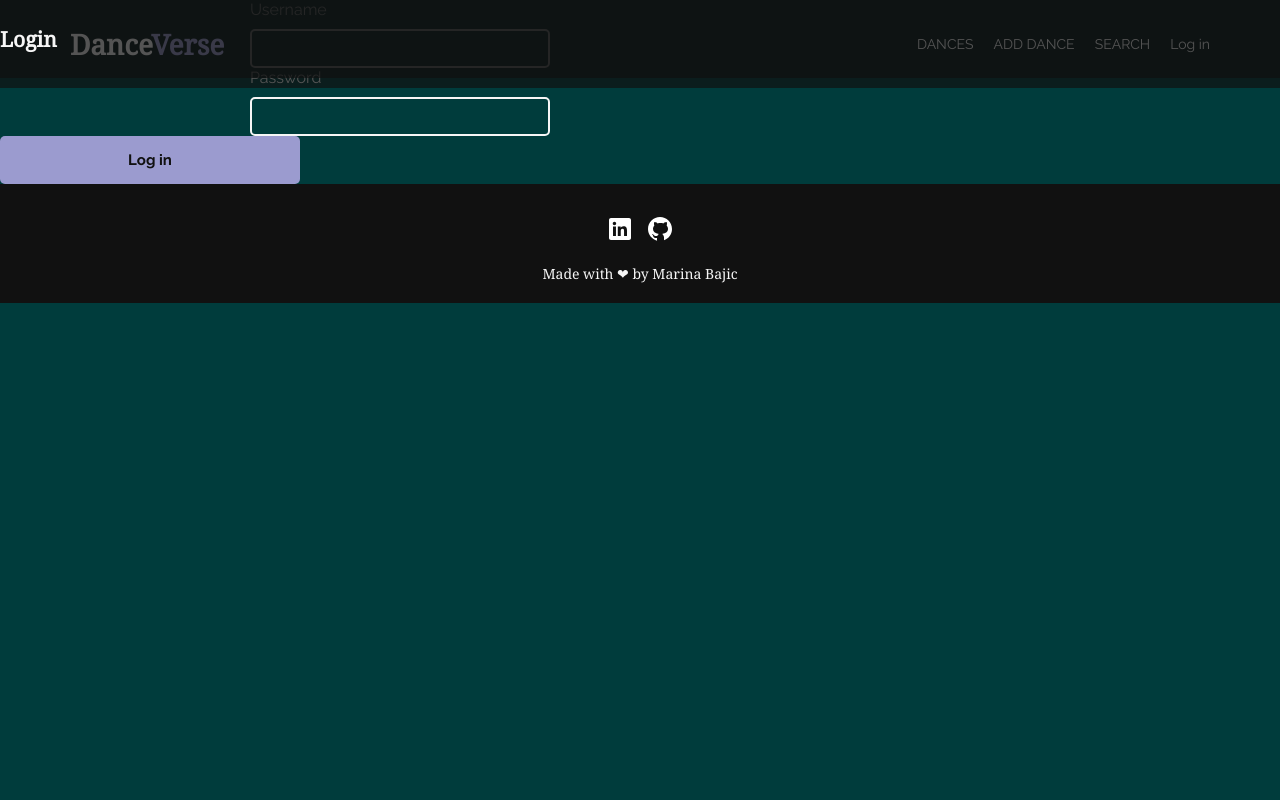
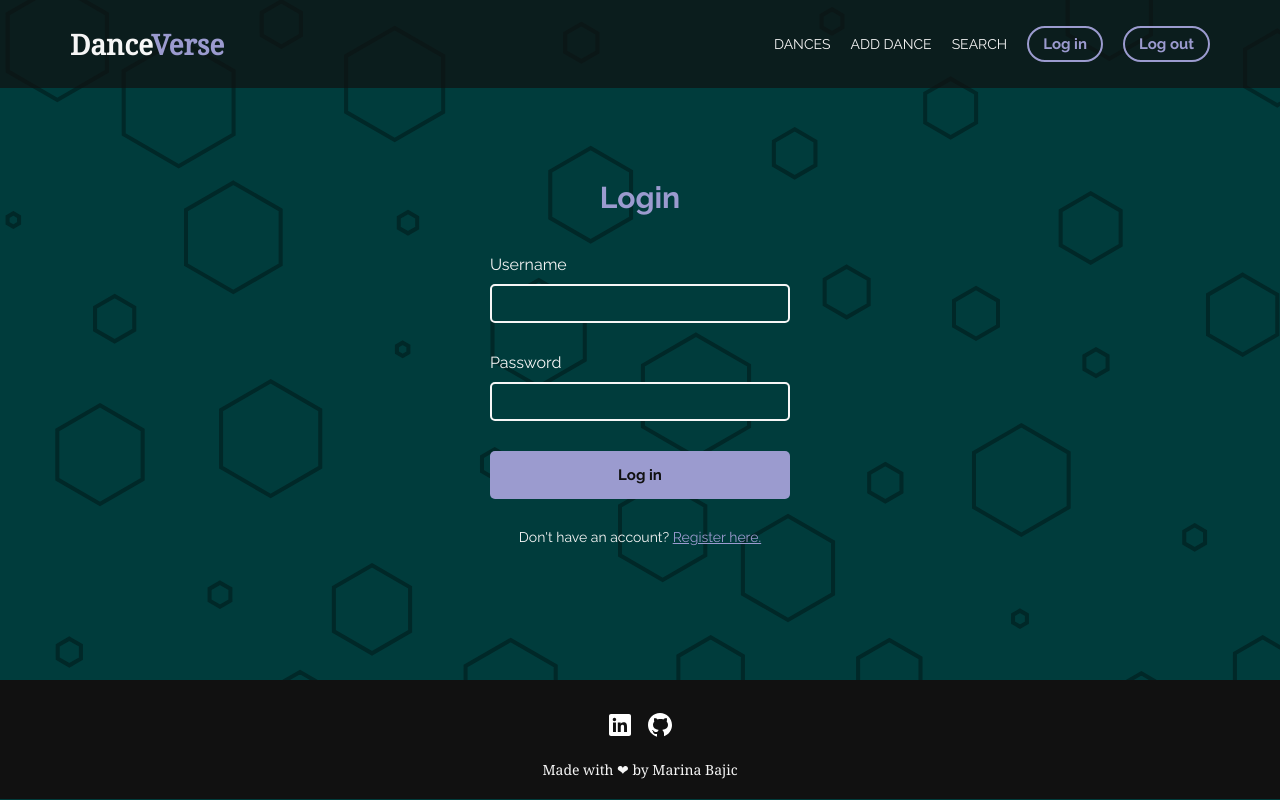
Before and after one commit to MarinaBajic/WP-DanceVerse, a PHP site: page /login.php in a window 1280 px wide. Run offline with PHP 8.4, Linux system fonts and the light colour scheme.

Commit message:
registration, login front

```diff
--- a/classes/Utils.php
+++ b/classes/Utils.php
@@ -1,4 +1,6 @@
 <?php
+
+session_start();
 
 require_once("database/Database.php");
 
@@ -32,6 +34,22 @@ class Utils
 			}
 		}
 		return null;
+	}
+
+	public function insertUser()
+	{
+		$message = "";
+		if (isset($_POST["register"])) {
+			$username = htmlspecialchars($_POST["username"]);
+			$password = password_hash(htmlspecialchars($_POST["password"]), PASSWORD_DEFAULT);
+			if ($this->db->insertUser($username, $password)) {
+				$message .= "Insert successful :D";
+			} else {
+				$message .= "Insert unsuccessful :(";
+			}
+			header('Location: ' . $_SERVER['PHP_SELF']);
+		}
+		return $message;
 	}
 
 	public function insertDance()
@@ -108,4 +126,22 @@ class Utils
 		return $base_class;
 	}
 
+	public function login() {
+		if (isset($_POST["login"])) {
+			if (!empty($_POST["username"]) && !empty($_POST["password"])) {
+				$_SESSION["username"] = htmlspecialchars($_POST["username"]);
+				$_SESSION["password"] = htmlspecialchars($_POST["password"]);
+
+				header("Location: index.php");
+			}
+		}
+	}
+
+	public function logout() {
+		if (isset($_POST["logout"])) {
+			session_destroy();
+			header("Location: index.php");
+		}
+	}
+
 }
--- a/css/_general.scss
+++ b/css/_general.scss
@@ -26,6 +26,7 @@ body {
 
 	&.heading--h2 {
 		font-size: 30px;
+		margin-bottom: 40px;
 	}
 }
 
--- a/css/components/_add-dance.scss
+++ b/css/components/_add-dance.scss
@@ -23,7 +23,10 @@
 	grid-template-columns: repeat(2, auto);
 	column-gap: 50px;
 	row-gap: 20px;
-	margin-top: 40px;
+
+	.form__btn {
+		align-self: flex-end;
+	}
 }
 
 .form__item {
@@ -66,7 +69,6 @@
 	border-radius: 5px;
 	padding: 15px;
 	justify-self: center;
-	align-self: flex-end;
 	cursor: pointer;
 
 	&:hover {
--- a/css/components/_header.scss
+++ b/css/components/_header.scss
@@ -25,6 +25,7 @@
 
 .nav {
 	display: flex;
+	align-items: center;
 	gap: 20px;
 
 	.nav__item {
@@ -37,3 +38,21 @@
 		}
 	}
 }
+
+.log-btn {
+	color: $accent;
+	text-decoration: none;
+	background-color: transparent;
+	font-family: Raleway, sans-serif;
+	font-size: 15px;
+	font-weight: bold;
+	border: 2px solid $accent;
+	border-radius: 50px;
+	padding: 7px 14px;
+
+	&:hover {
+		background-color: $accent;
+		color: $black;
+		cursor: pointer;
+	}
+}
--- a/css/components/_login.scss
+++ b/css/components/_login.scss
@@ -0,0 +1,36 @@
+.login {
+	min-height: calc(100dvh - 120px);
+	padding-block: 180px 100px;
+	background-image: url("../assets/polygon-scatter-haikei.svg");
+	background-repeat: no-repeat;
+	background-size: cover;
+}
+
+.login__form {
+	display: flex;
+	flex-direction: column;
+	gap: 30px;
+	align-items: center;
+	margin-inline: auto;
+	margin-bottom: 30px;
+}
+
+.login__footer {
+	font-family: Raleway, sans-serif;
+	display: block;
+	width: fit-content;
+	margin-inline: auto;
+
+	a {
+		color: $accent;
+
+		&:hover {
+			color: $light;
+		}
+	}
+}
+
+.register {
+	background-color: $darker;
+	padding-block: 80px;
+}
--- a/css/style.css
+++ b/css/style.css
@@ -87,6 +87,7 @@ body {
 }
 .heading.heading--h2 {
   font-size: 30px;
+  margin-bottom: 40px;
 }
 
 .message {
@@ -120,6 +121,7 @@ body {
 
 .nav {
   display: flex;
+  align-items: center;
   gap: 20px;
 }
 .nav .nav__item {
@@ -129,6 +131,23 @@ body {
 }
 .nav .nav__item:hover {
   color: #9B9BCF;
+}
+
+.log-btn {
+  color: #9B9BCF;
+  text-decoration: none;
+  background-color: transparent;
+  font-family: Raleway, sans-serif;
+  font-size: 15px;
+  font-weight: bold;
+  border: 2px solid #9B9BCF;
+  border-radius: 50px;
+  padding: 7px 14px;
+}
+.log-btn:hover {
+  background-color: #9B9BCF;
+  color: #111;
+  cursor: pointer;
 }
 
 .hero {
@@ -294,7 +313,9 @@ body {
   -moz-column-gap: 50px;
        column-gap: 50px;
   row-gap: 20px;
-  margin-top: 40px;
+}
+.add-dance__form .form__btn {
+  align-self: flex-end;
 }
 
 .form__item {
@@ -340,7 +361,6 @@ body {
   border-radius: 5px;
   padding: 15px;
   justify-self: center;
-  align-self: flex-end;
   cursor: pointer;
 }
 .form__btn:hover {
@@ -408,6 +428,42 @@ body {
   background-color: #f6f6f6;
 }
 
+.login {
+  min-height: calc(100dvh - 120px);
+  padding-block: 180px 100px;
+  background-image: url("../assets/polygon-scatter-haikei.svg");
+  background-repeat: no-repeat;
+  background-size: cover;
+}
+
+.login__form {
+  display: flex;
+  flex-direction: column;
+  gap: 30px;
+  align-items: center;
+  margin-inline: auto;
+  margin-bottom: 30px;
+}
+
+.login__footer {
+  font-family: Raleway, sans-serif;
+  display: block;
+  width: -moz-fit-content;
+  width: fit-content;
+  margin-inline: auto;
+}
+.login__footer a {
+  color: #9B9BCF;
+}
+.login__footer a:hover {
+  color: #f6f6f6;
+}
+
+.register {
+  background-color: #002828;
+  padding-block: 80px;
+}
+
 .footer {
   background-color: #111;
   padding-block: 30px 20px;
--- a/css/style.scss
+++ b/css/style.scss
@@ -6,4 +6,5 @@
 @import 'components/dances';
 @import 'components/add-dance';
 @import 'components/details';
+@import 'components/login';
 @import 'components/footer';
--- a/database/Database.php
+++ b/database/Database.php
@@ -50,6 +50,21 @@ class Database
 		return $result;
 	}
 
+	public function insertUser($username, $password)
+	{
+		$sql = "INSERT INTO " . TBL_USER . " (" . COL_USER_USERNAME . ", " . COL_USER_PASSWORD . ") VALUES (:username, :password);";
+		try {
+			$st = $this->conn->prepare($sql);
+			$st->bindValue(":username", $username);
+			$st->bindValue(":password", $password);
+			$st->execute();
+		} catch (PDOException $e) {
+			echo $e->getMessage();
+			return false;
+		}
+		return true;
+	}
+
 	public function insertDance($title, $difficulty, $style, $video_url, $choreographer, $duration, $music)
 	{
 		$sql = "INSERT INTO " . TBL_DANCE . " (" . COL_DANCE_TITLE . ", " . COL_DANCE_DIFFICULTY . ", " . COL_DANCE_STYLE . ", " . COL_DANCE_VIDEO . ", " . COL_DANCE_CHOREOGRAPHER . ", " . COL_DANCE_DURATION . ", " . COL_DANCE_MUSIC . ") VALUES (:title, :difficulty, :style, :video_url, :choreographer, :duration, :music);";
--- a/database/constants.php
+++ b/database/constants.php
@@ -1,6 +1,7 @@
 <?php
 
 define('TBL_DANCE', 'dance');
+define('TBL_USER', 'user');
 
 define('COL_DANCE_ID', 'id_dance');
 define('COL_DANCE_TITLE', 'title');
@@ -10,3 +11,6 @@ define('COL_DANCE_VIDEO', 'video_url');
 define('COL_DANCE_CHOREOGRAPHER', 'choreographer');
 define('COL_DANCE_DURATION', 'duration');
 define('COL_DANCE_MUSIC', 'music');
+
+define('COL_USER_USERNAME', 'username');
+define('COL_USER_PASSWORD', 'password');
--- a/header.html
+++ b/header.html
@@ -6,7 +6,10 @@
 				<a href=".#dances" class="nav__item">DANCES</a>
 				<a href=".?add-dance#add-dance" class="nav__item">ADD DANCE</a>
 				<a href=".?search#search" class="nav__item">SEARCH</a>
-				<a href="login.php" class="nav__item">Log in</a>
+				<a href="login.php" class="log-btn">Log in</a>
+				<form method="post">
+					<input type="submit" value="Log out" class="log-btn" name="logout">
+				</form>
 			</nav>
 		</div>
 	</div>
--- a/index.php
+++ b/index.php
@@ -1,6 +1,4 @@
 <?php
-
-session_start();
 
 require_once("classes/Utils.php");
 $utils = new Utils();
--- a/login.php
+++ b/login.php
@@ -1,39 +1,69 @@
 <?php
 
-session_start();
+require_once("classes/Utils.php");
+$utils = new Utils();
+$utils->login();
+$utils->insertUser();
+$register_class = Utils::toggleComponentVisibility("register");
 
 ?>
 
 <!DOCTYPE html>
 <html lang="en">
+
 <head>
 	<meta charset="UTF-8">
 	<meta name="viewport" content="width=device-width, initial-scale=1.0">
 	<title>DanceVerse | Login</title>
 	<link rel="stylesheet" href="css/style.css">
 </head>
+
 <body>
 
 	<?php include("header.html"); ?>
 
 	<main class="main">
 		<section class="login">
-			<h2 class="header header--h2">Login</h2>
+			<div class="wrapper">
+				<div class="login__content">
+					<h2 class="heading heading--h2">Login</h2>
 					<form class="login__form form" method="post">
 						<div class="form__item">
 							<label for="username" class="form__label">Username</label>
-					<input type="text" id="username" class="form__input">
+							<input type="text" id="username" class="form__input" name="username">
 						</div>
 						<div class="form__item">
 							<label for="password" class="form__label">Password</label>
-					<input type="password" id="password" class="form__input">
+							<input type="password" id="password" class="form__input" name="password">
 						</div>
-				<input type="submit" value="Log in" name="Login" class="form__btn">
+						<input type="submit" value="Log in" name="login" class="form__btn">
 					</form>
+					<span class="login__footer">Don't have an account? <a href="login.php?register#register">Register here.</a></span>
+				</div>
+			</div>
+		</section>
+		<section id="register" class="<?php echo $register_class; ?>">
+			<div class="wrapper">
+				<div class="register__content">
+					<h2 class="heading heading--h2">Register</h2>
+					<form class="login__form form" method="post">
+						<div class="form__item">
+							<label for="username" class="form__label">Username</label>
+							<input type="text" id="username" class="form__input" name="username">
+						</div>
+						<div class="form__item">
+							<label for="password" class="form__label">Password</label>
+							<input type="password" id="password" class="form__input" name="password">
+						</div>
+						<input type="submit" value="Register" name="register" class="form__btn">
+					</form>
+				</div>
+			</div>
 		</section>
 	</main>
 
 	<?php include("footer.html"); ?>
 
 </body>
+
 </html>
```
Also changed, not shown: 1 other file. Lines whose indentation alone changed are shown as unchanged.
